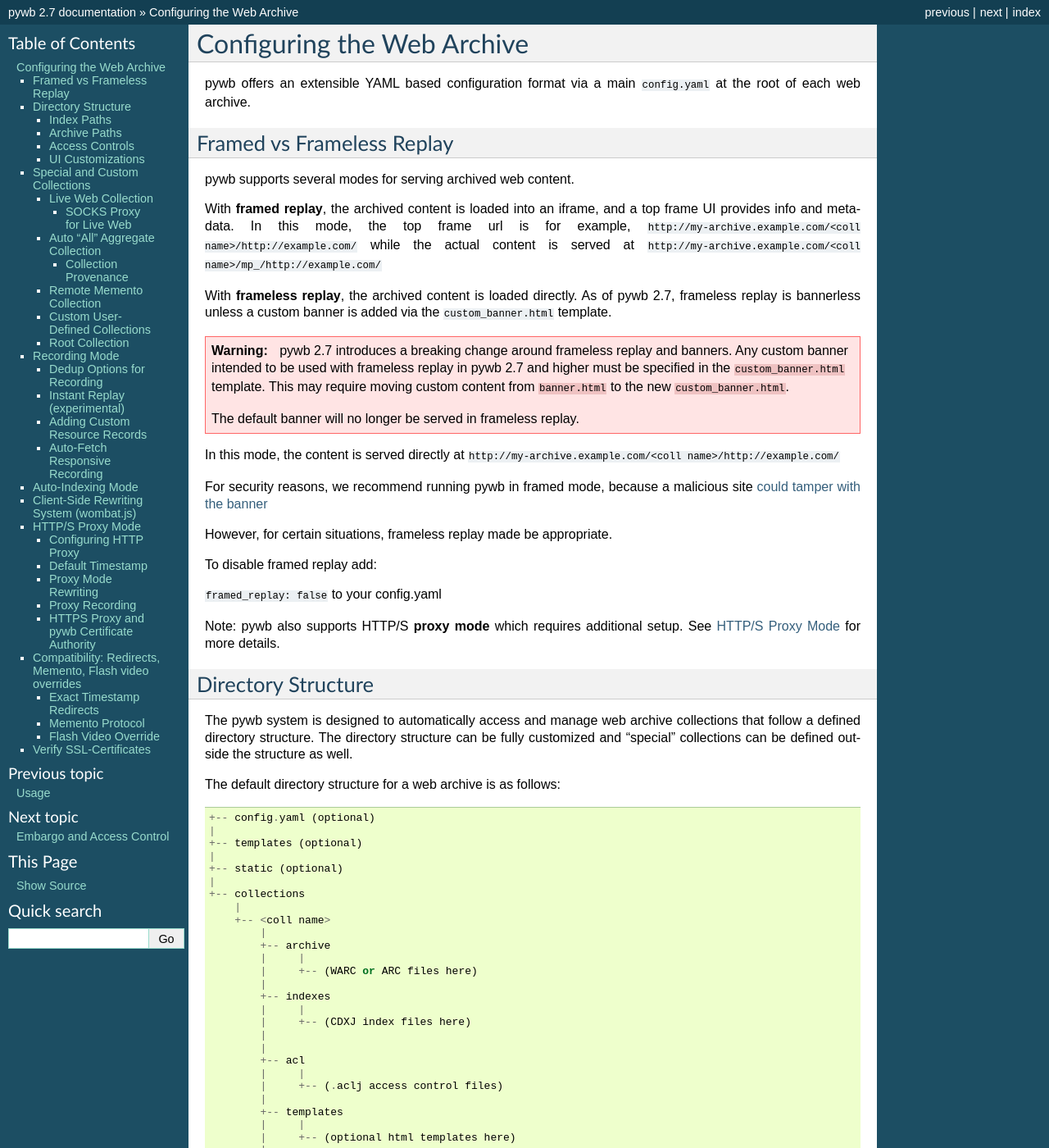
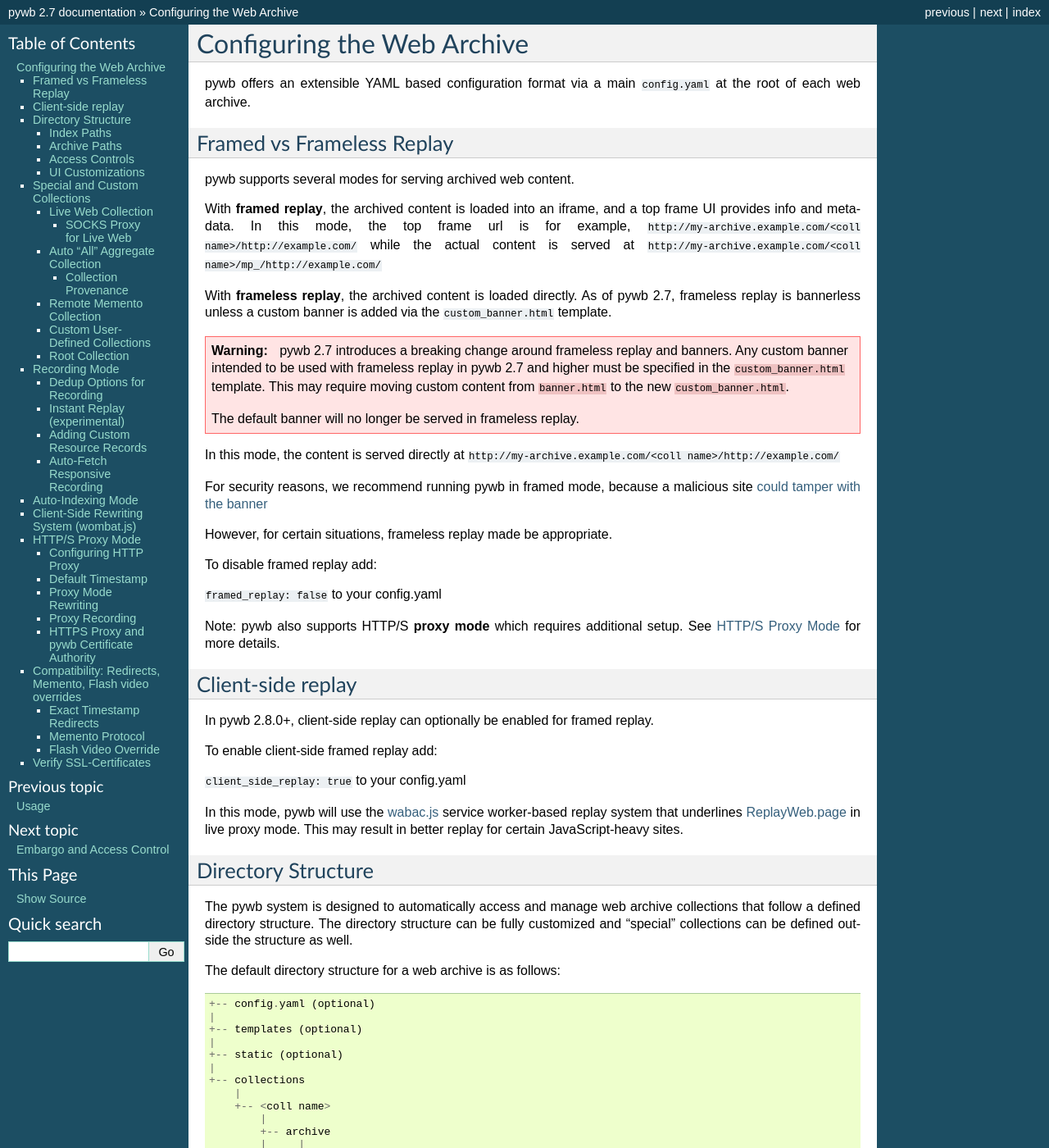
Before and after one commit to webrecorder/pywb, a Sphinx documentation site: the page built from docs/manual/configuring.rst, in a window 1280 px wide and 1400 px high. Shown: the whole window at 82% size. Built offline with Sphinx 7.4.7, drawn with Linux system fonts in a browser that asks for light colours; pages that are not in the unit, such as notebooks, are missing from menus.

Commit message:
Add docs for framed client-side replay

```diff
--- a/docs/manual/configuring.rst
+++ b/docs/manual/configuring.rst
@@ -43,6 +43,19 @@
 
 
 Note: pywb also supports HTTP/S **proxy mode** which requires additional setup. See :ref:`https-proxy` for more details.
+
+.. _client_side_replay:
+
+Client-side replay
+------------------
+
+In pywb 2.8.0+, client-side replay can optionally be enabled for framed replay.
+
+To enable client-side framed replay add:
+
+``client_side_replay: true`` to your config.yaml
+
+In this mode, pywb will use the `wabac.js <https://github.com/webrecorder/wabac.js>`_ service worker-based replay system that underlines `ReplayWeb.page <https://replayweb.page/>`_ in live proxy mode. This may result in better replay for certain JavaScript-heavy sites.
 
 
 .. _dir_structure:
```
